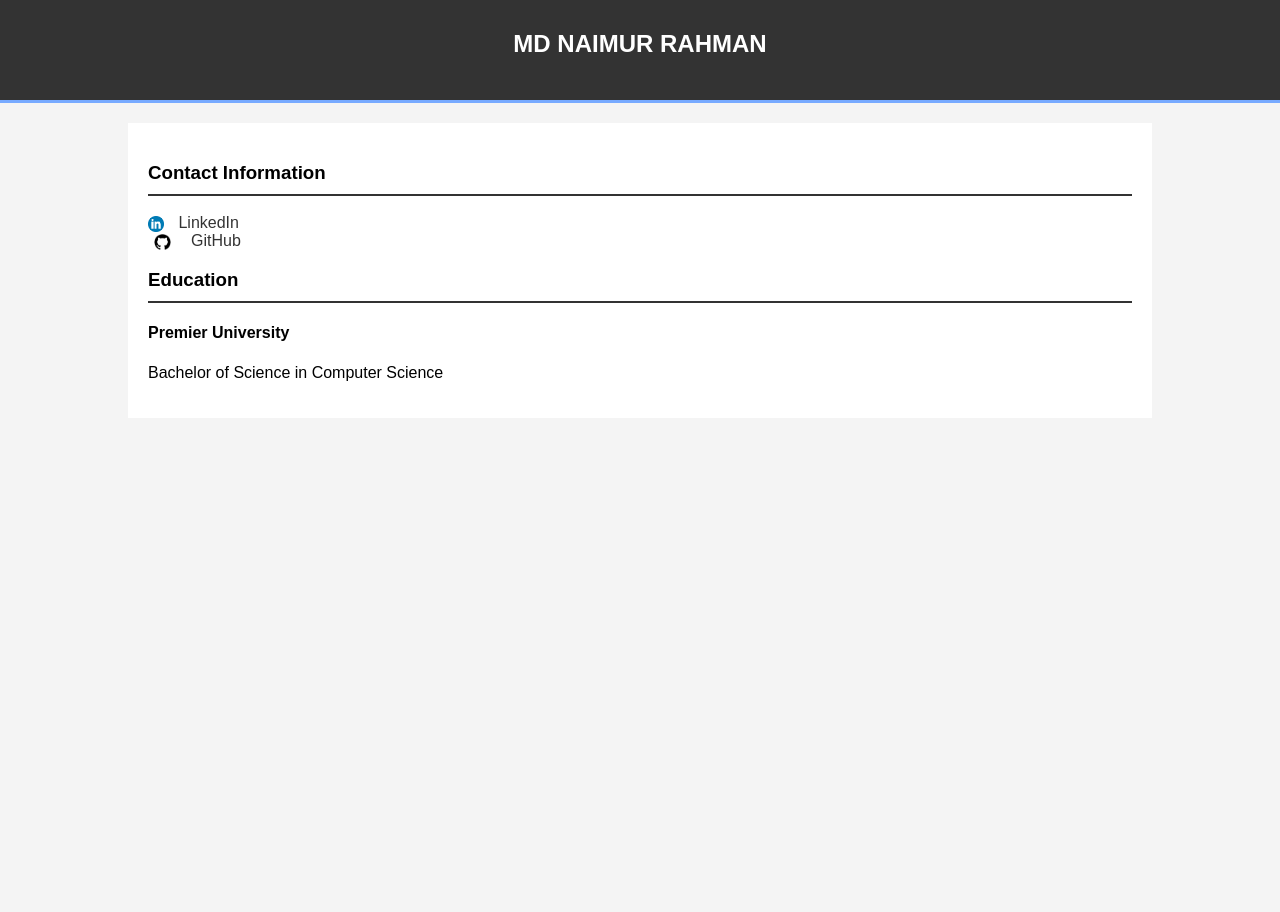
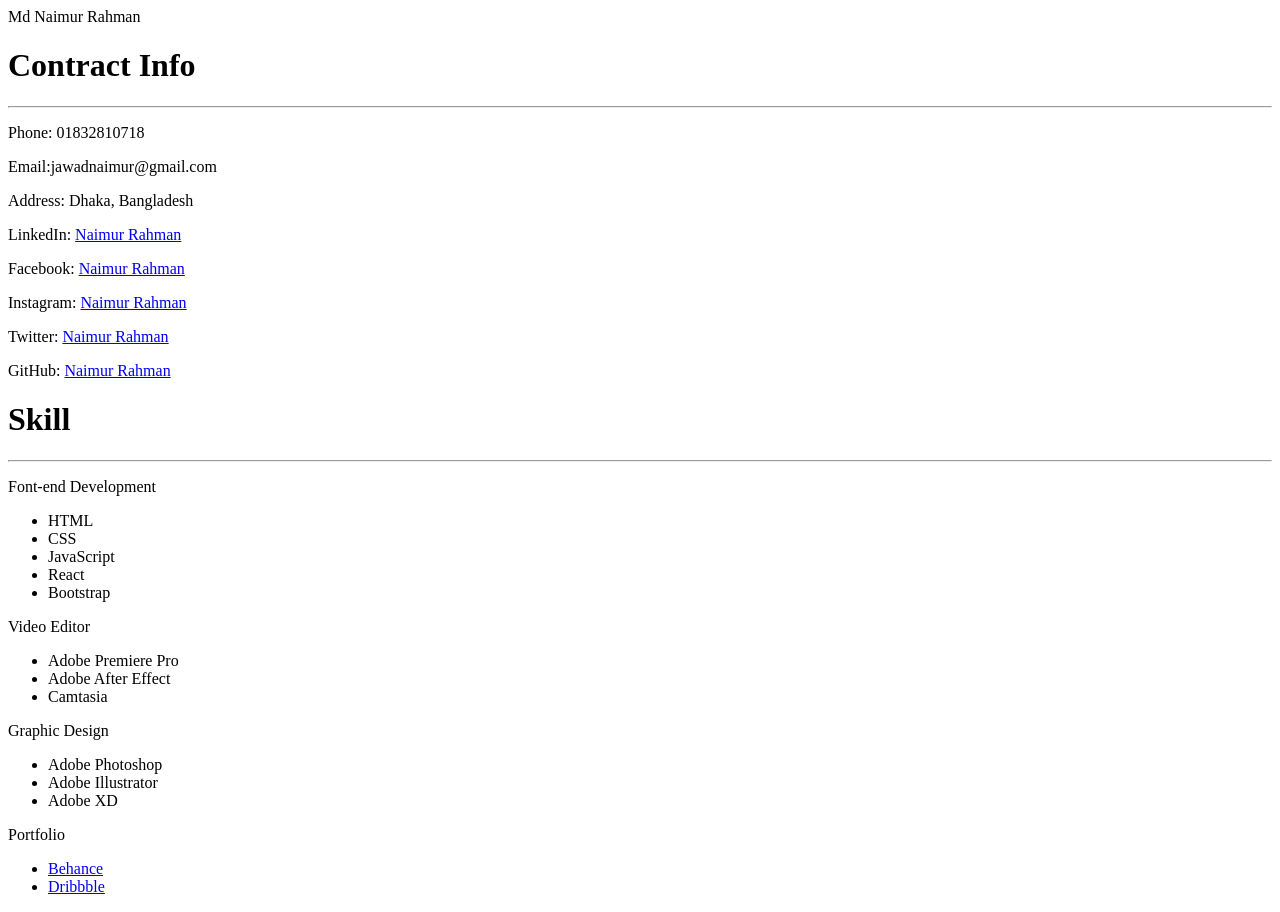
Before and after one commit to iamnaimurr/Learnfolder, a plain HTML site: page Portflio.html in a window 1280 px wide. Before the commit the page ends 800 px from the top, so only its background shows below. Drawn offline with Linux system fonts and the light colour scheme.

Commit message:
valentin love project

```diff
--- a/Portflio.html
+++ b/Portflio.html
@@ -3,86 +3,55 @@
 <head>
     <meta charset="UTF-8">
     <meta name="viewport" content="width=device-width, initial-scale=1.0">
-    <title>Md Naimur Rahman - Portfolio</title>
-    <style>
-        body {
-            font-family: Arial, sans-serif;
-            margin: 0;
-            padding: 0;
-            background-color: #f4f4f4;
-        }
-        .container {
-            width: 80%;
-            margin: auto;
-            overflow: hidden;
-        }
-        header {
-            background: #333;
-            color: #fff;
-            padding-top: 30px;
-            min-height: 70px;
-            border-bottom: #77aaff 3px solid;
-        }
-        header h1 {
-            text-align: center;
-            text-transform: uppercase;
-            margin: 0;
-            font-size: 24px;
-        }
-        .main-content {
-            background: #fff;
-            padding: 20px;
-            margin-top: 20px;
-        }
-        .main-content h3 {
-            border-bottom: 2px solid #333;
-            padding-bottom: 10px;
-        }
-        .main-content img {
-            vertical-align: middle;
-            margin-right: 10px;
-        }
-        .main-content a {
-            text-decoration: none;
-            color: #333;
-        }
-        .main-content a:hover {
-            text-decoration: underline;
-        }
-        .main-content ul {
-            list-style: none;
-            padding: 0;
-        }
-        .main-content ul li {
-            margin: 10px 0;
-        }
-    </style>
+    <title>Naimur - Portfolio</title>
 </head>
+
 <body>
-    <header>
-        <h1>Md Naimur Rahman</h1>
-    </header>
-    <div class="container">
-        <div class="main-content">
-            <h3>Contact Information</h3>
-            <p>
-                <img src="/linkedin.png" alt="Naimur linkedin" height="16">
-                <a href="https://www.linkedin.com/in/iamnaimurr/">LinkedIn</a>
-                <br>
-                <img src="/github.png" alt="Naimur github" height="16">
-                <a href="https://www.github.com/iamnaimurr/">GitHub</a>
-            </p>
-            <h3>Education</h3>
+     <div>
+        <head >Md Naimur Rahman</head>
 
-            <ul>
-                  <li>
-                     <h4>Premier University</h4>
-                     <p>Bachelor of Science in Computer Science</p>
-                 </li>
-            </ul>
+     <h1>Contract Info</h1>
+     <hr>
+     <p>Phone: 01832810718</p>
+        <p>Email:jawadnaimur@gmail.com </p>
+        <p>Address:  Dhaka, Bangladesh</p>
+        <p>LinkedIn: <a href="https://www.linkedin.com/in/iamnaimurr/">Naimur Rahman</a></p>
+        <p>Facebook: <a href="https://www.facebook.com/iamnaimurr">Naimur Rahman</a></p>
+        <p>Instagram: <a href="https://www.instagram.com/iamnaimurr/">Naimur Rahman</a></p>
+        <p>Twitter: <a href="https://twitter.com/iamnaimurr">Naimur Rahman</a></p>
+        <p>GitHub: <a href="https://github.com/iamnaimurr">Naimur Rahman</a></p>
 
-        </div>
+        <h1>Skill</h1>
+        <hr>
+        <p>Font-end Development  </p>
+         <ul>
+            <li>HTML</li>
+            <li>CSS</li>
+            <li>JavaScript</li>
+            <li>React</li>
+            <li>Bootstrap</li>
+         </ul>
+        <p>Video Editor</p>
+        <ul>
+            <li>Adobe Premiere Pro</li>
+            <li>Adobe After Effect</li>
+            <li>Camtasia</li>
+        </ul>
 
-    </div>
+        <p>Graphic Design</p>
+        <ul>
+            <li>Adobe Photoshop</li>
+            <li>Adobe Illustrator</li>
+            <li>Adobe XD</li>
+        </ul>
+<p>Portfolio</p>
+        <ul>
+            <li><a href="https://www.behance.net/iamnaimurr">Behance</a></li>
+            <li><a href="https://dribbble.com/iamnaimurr">Dribbble</a></li>
+        </ul>
+     </div>
+
+
+
 </body>
 </html>
```
